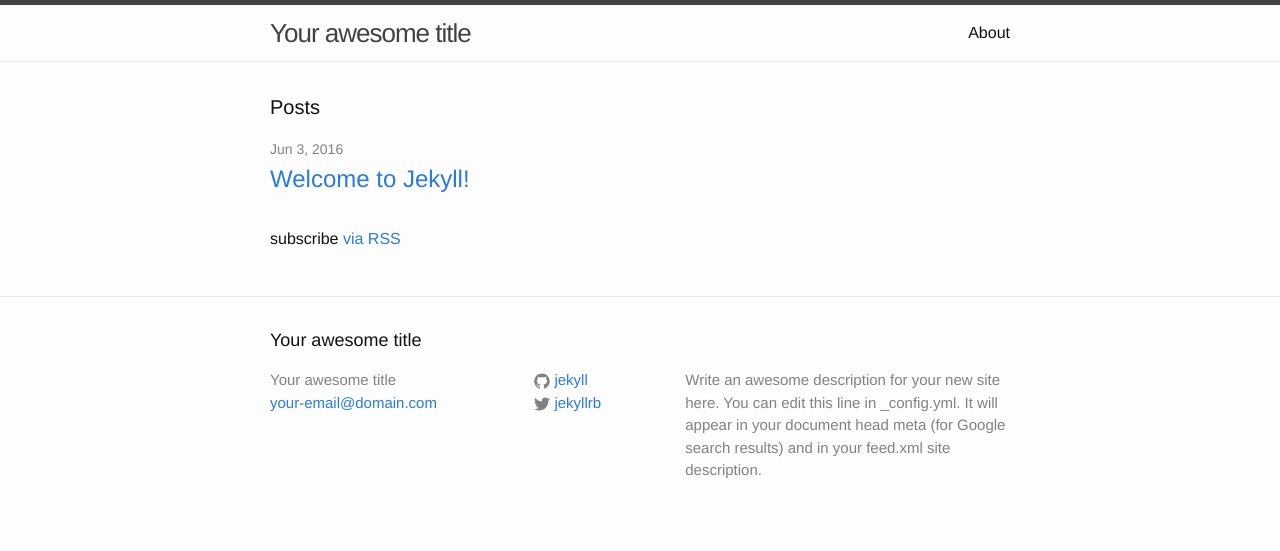
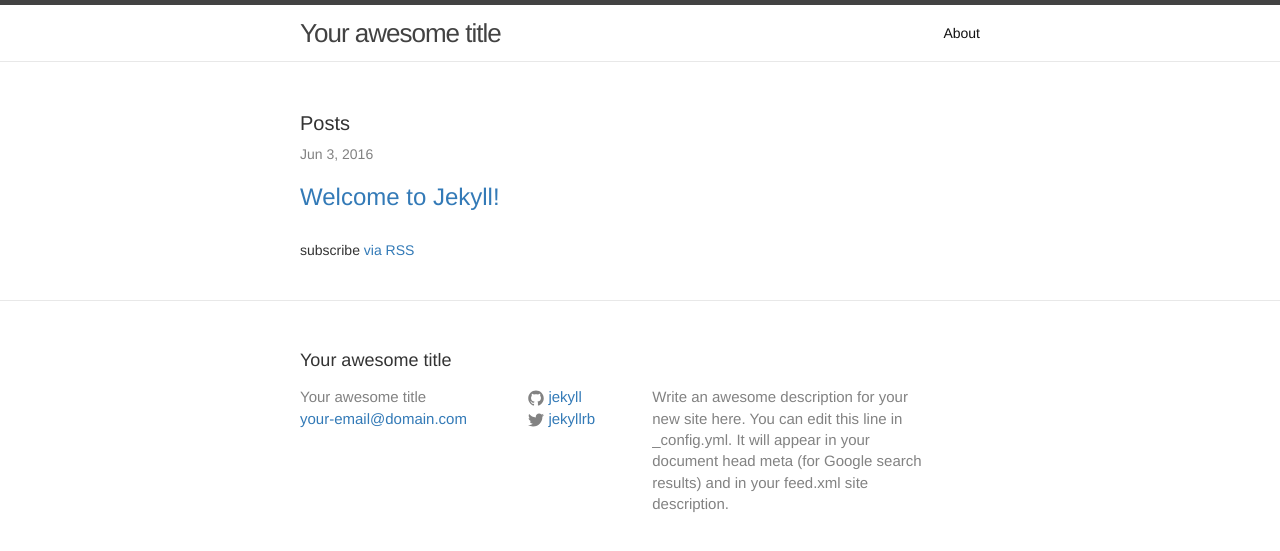
Before and after one commit to margamaira/redeployment, a Jekyll site: the page built from index.html, in a window 1280 px wide. Shown: the top 551 px of the page. Built offline with Jekyll 4.4.1, drawn with Linux system fonts in a browser that asks for light colours.

Commit message:
bootstrap

```diff
--- a/_includes/head.html
+++ b/_includes/head.html
@@ -8,4 +8,11 @@
 
     <link rel="stylesheet" href="{{ "/css/main.css" | prepend: site.baseurl }}">
     <link rel="canonical" href="{{ page.url | replace:'index.html','' | prepend: site.baseurl | prepend: site.url }}">
+
+    <!-- Latest compiled and minified CSS -->
+    <link rel="stylesheet" href="https://maxcdn.bootstrapcdn.com/bootstrap/3.3.6/css/bootstrap.min.css" integrity="sha384-1q8mTJOASx8j1Au+a5WDVnPi2lkFfwwEAa8hDDdjZlpLegxhjVME1fgjWPGmkzs7" crossorigin="anonymous">
+
+    <!-- Latest compiled and minified JavaScript -->
+    <script src="https://maxcdn.bootstrapcdn.com/bootstrap/3.3.6/js/bootstrap.min.js" integrity="sha384-0mSbJDEHialfmuBBQP6A4Qrprq5OVfW37PRR3j5ELqxss1yVqOtnepnHVP9aJ7xS" crossorigin="anonymous"></script>
+
 </head>
```
